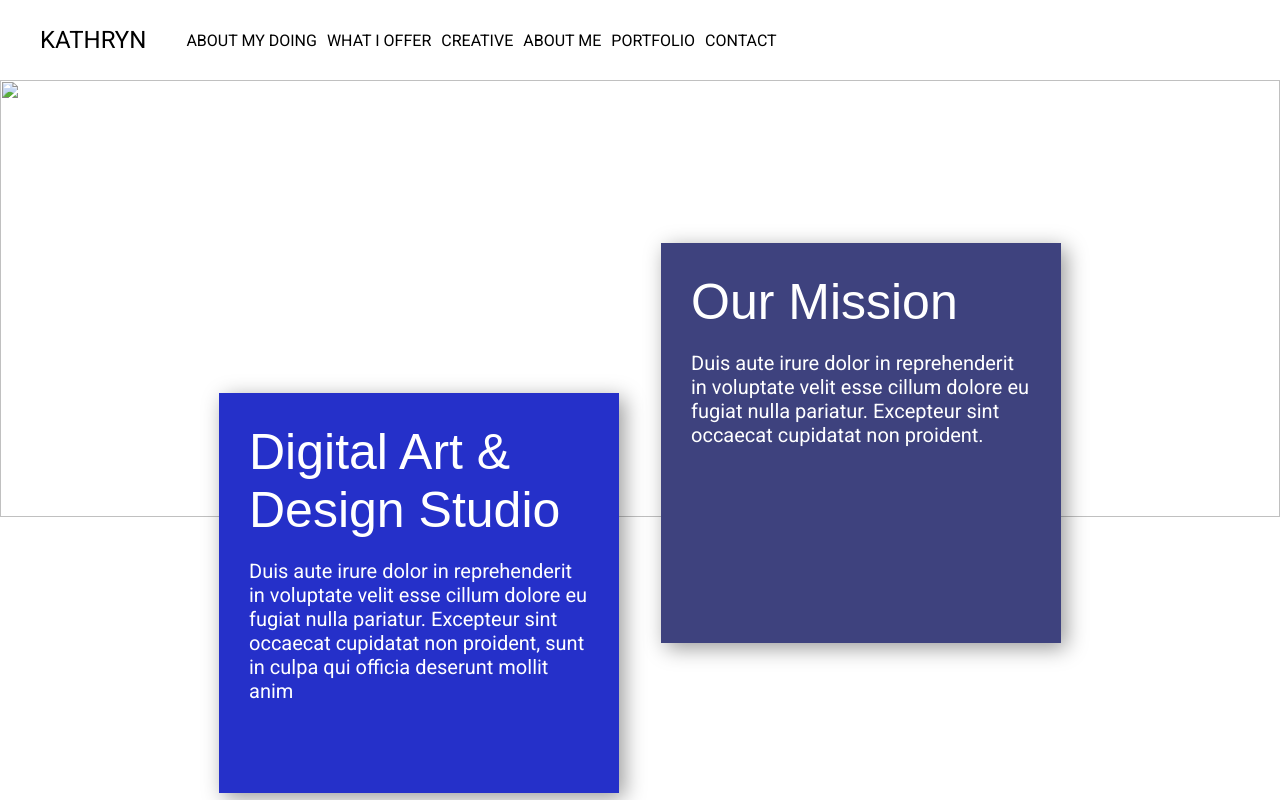
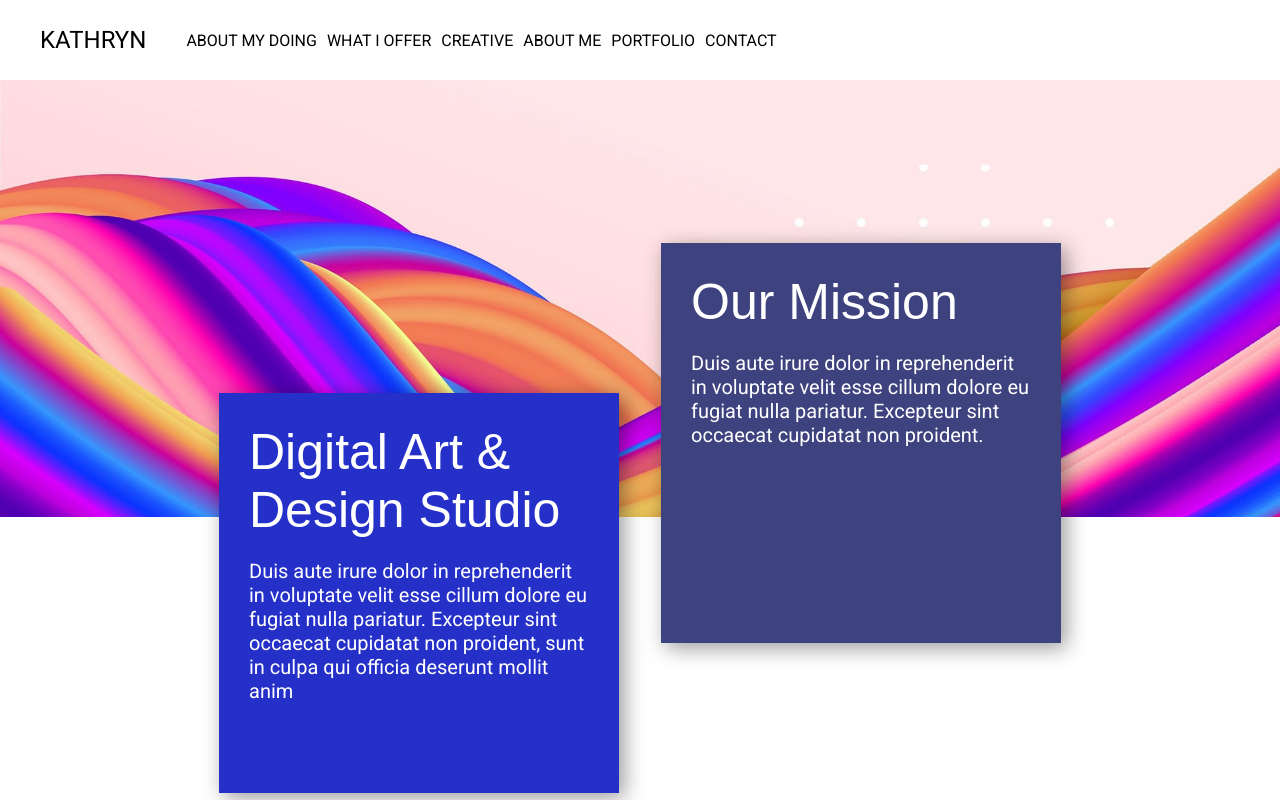
Before and after one commit to SHUNTR/Kathryn, a plain HTML site: page index.html in a window 1280 px wide. Shown: the top 800 px of the page. Drawn offline with Linux system fonts and the light colour scheme; the site is published under a folder, as on GitHub Pages, so addresses that start at the root find nothing.

Commit message:
changed path

```diff
--- a/index.html
+++ b/index.html
@@ -34,7 +34,7 @@
   <main>
     <section class="what-we-do">
       <div class="what-we-do__element">
-        <img src="/assets/img/what-we-do.jpg" alt="">
+        <img src="assets/img/what-we-do.jpg" alt="">
       </div>
       <div class="what-we-do__element container">
         <div class="what-we-do__block">
```
